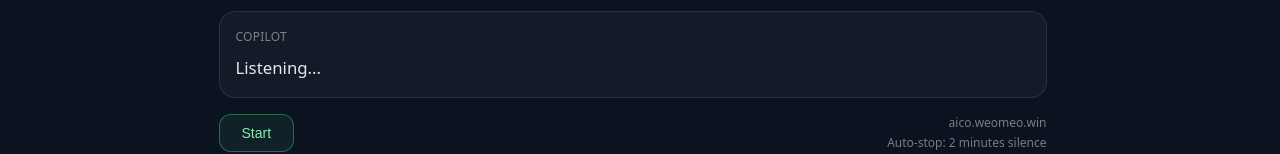
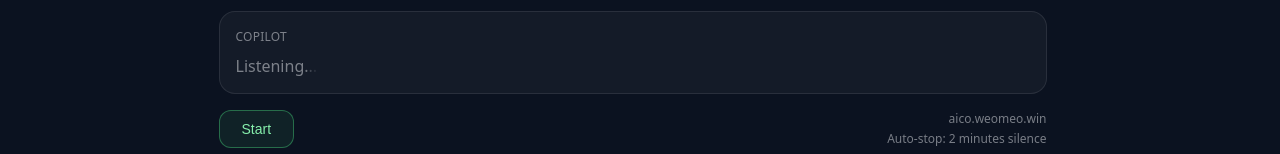
Before and after one commit to hosseinayoubi/aicov, a React (Vite) app: page / in a window 1280 px wide. Shown: the part 436-590 px from the top of the page. Built offline with nearby package versions, Linux system fonts and the light colour scheme.

Commit message:
Update SuggestionPanel.jsx

```diff
--- a/src/components/SuggestionPanel.jsx
+++ b/src/components/SuggestionPanel.jsx
@@ -1,7 +1,19 @@
-export default function SuggestionPanel({ text }) {
+export default function SuggestionPanel({ text, isListening, status }) {
+  if (text) {
+    return <div className="suggestionText">{text}</div>;
+  }
+
+  const label =
+    status === "thinking" ? "Thinking"  :
+    status === "replying" ? "Replying"  :
+    isListening           ? "Listening" : "Listening";
+
   return (
-    <div style={{ fontSize: "1.05rem", lineHeight: 1.55, whiteSpace: "pre-wrap" }}>
-      {text || "Listening..."}
+    <div className="listeningState">
+      {label}
+      <span className="dot">.</span>
+      <span className="dot">.</span>
+      <span className="dot">.</span>
     </div>
   );
 }
```
